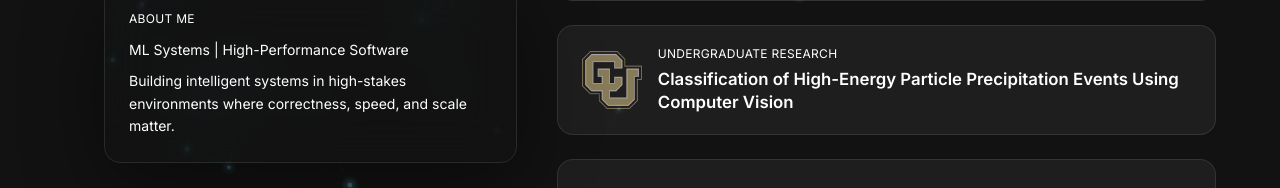
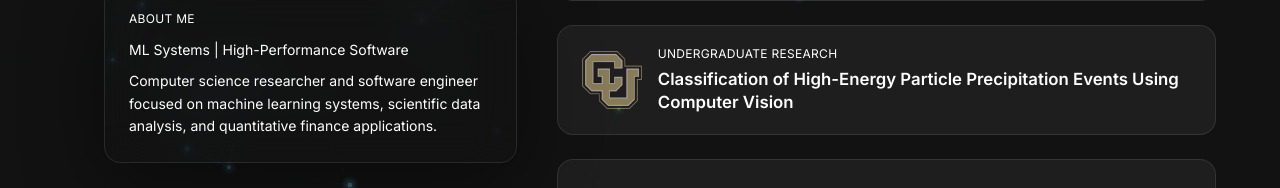
Before and after one commit to CBetch/calebbettcher-website, a Next.js app: page / in a window 1280 px wide. Shown: the part 372-560 px from the top of the page. Built offline with nearby package versions, Linux system fonts and the light colour scheme.

Commit message:
Quick summary change

```diff
--- a/src/app/page.tsx
+++ b/src/app/page.tsx
@@ -44,7 +44,7 @@ export default function Home() {
                     <div className="text-xs text-muted uppercase tracking-wide mb-3">About Me</div>
                     <div className="text-sm text-fg/80 leading-relaxed space-y-2">
                       <p><span className="font-semibold text-fg"></span>ML Systems | High-Performance Software</p>
-                      <p><span className="font-semibold text-fg"></span>Building intelligent systems in high-stakes environments where correctness, speed, and scale matter.</p>
+                      <p><span className="font-semibold text-fg"></span>Computer science researcher and software engineer focused on machine learning systems, scientific data analysis, and quantitative finance applications.</p>
                     </div>
                   </Card>
                 </Link>
```
